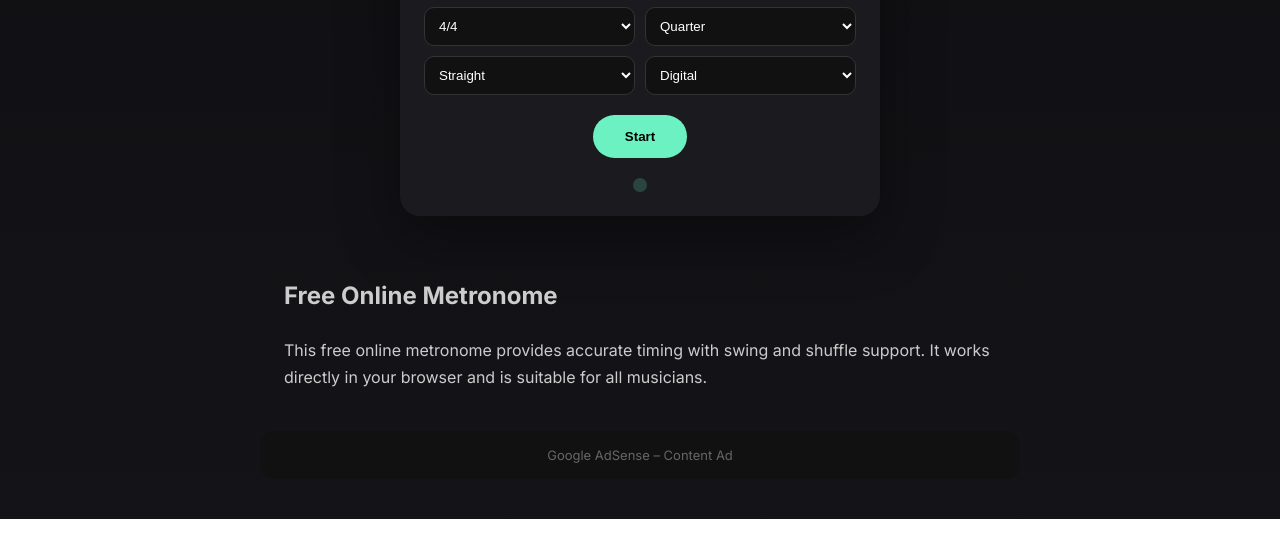
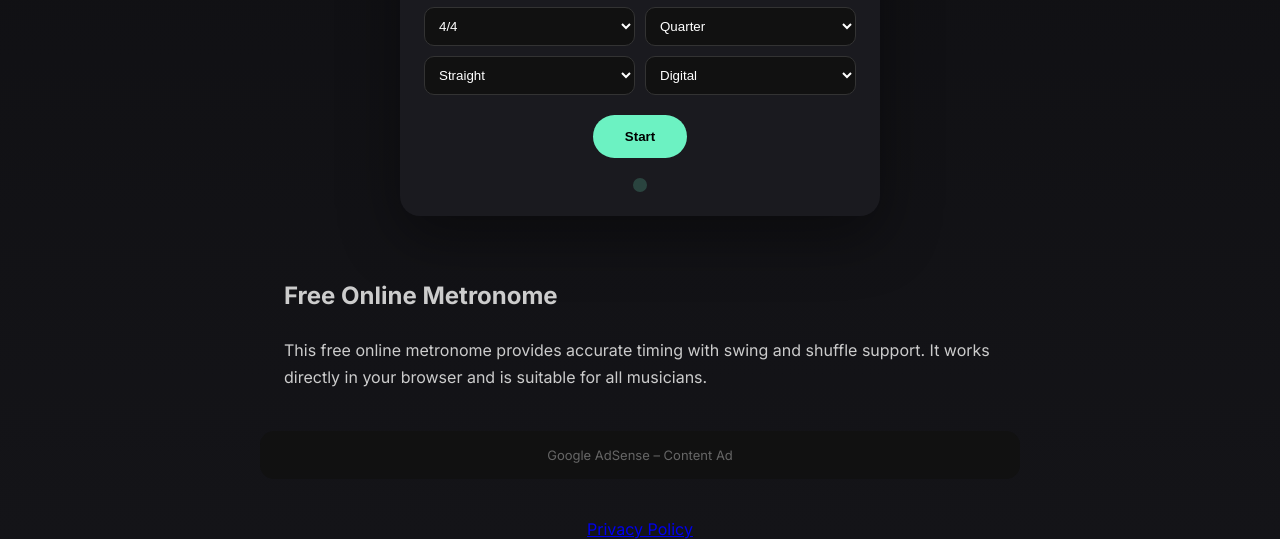
Before and after one commit to 13802715364a-droid/online-metronome231, a plain HTML site: page index.html in a window 1280 px wide. Shown: the part 425-964 px from the top of the page. Drawn offline with Linux system fonts and the light colour scheme.

Commit message:
Update index.html

```diff
--- a/index.html
+++ b/index.html
@@ -93,5 +93,7 @@ function restart(){clearTimeout(timer);tickCount=0;schedule();}
 toggleBtn.onclick=()=>{if(!running){ctx.resume();tickCount=0;schedule();toggleBtn.textContent='Stop';}else{clearTimeout(timer);toggleBtn.textContent='Start';}running=!running;};
 </script>
 </body>
-
+<footer style="text-align:center; margin-top:30px;">
+  <a href="privacy.html" target="_blank">Privacy Policy</a>
+</footer>
 </html>
```
